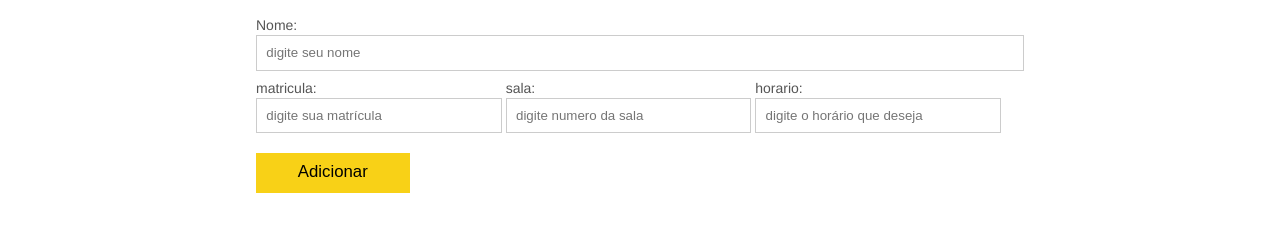
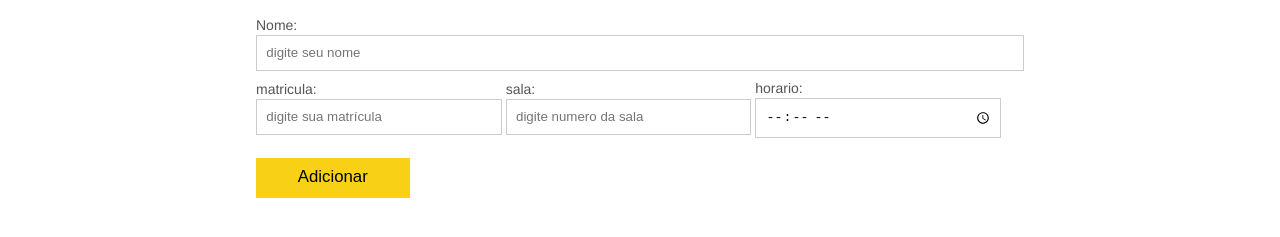
Before and after one commit to jefers-souza/HackathonBBFront, a plain HTML site: page index.html in a window 1280 px wide. Shown: the part 485-722 px from the top of the page. Drawn offline with Linux system fonts and the light colour scheme.

Commit message:
mudando type de text para time

```diff
--- a/index.html
+++ b/index.html
@@ -87,7 +87,7 @@
 		        </div>
 		        <div class="grupo">
 		            <label for="horario">horario:</label>
-		            <input id="horario" type="text" placeholder="digite o horário que deseja" class="campo campo-medio">
+		            <input id="horario" type="time" placeholder="digite o horário que deseja" class="campo campo-medio">
 		        </div>
 
 		        <button id="adicionar-reserva" class="botao bto-principal">Adicionar</button>
```
